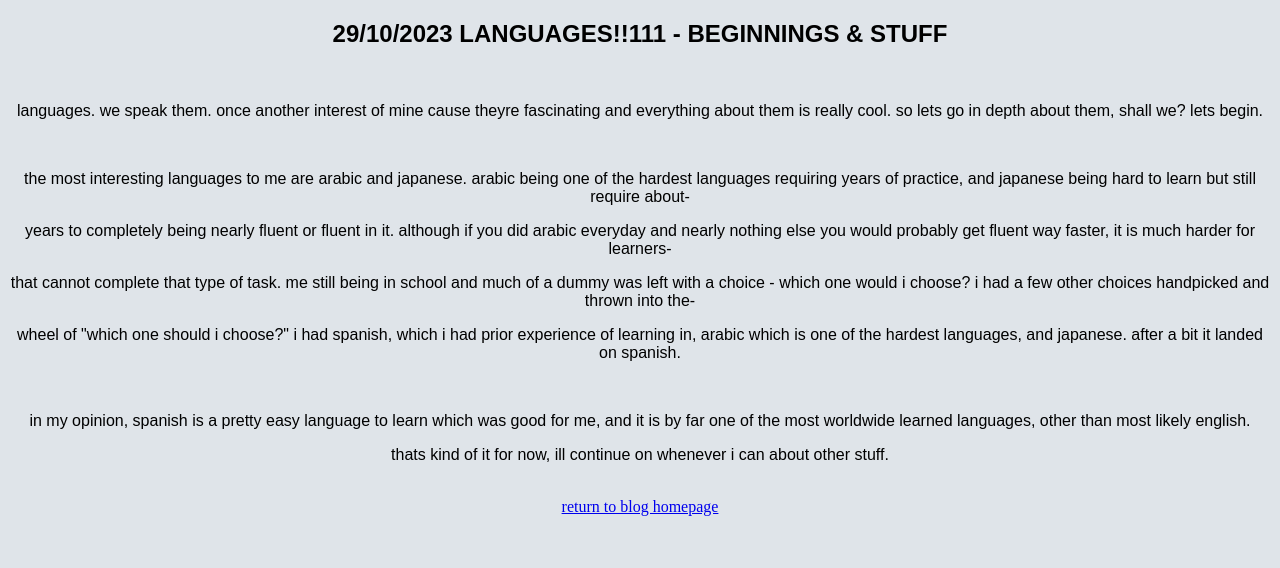
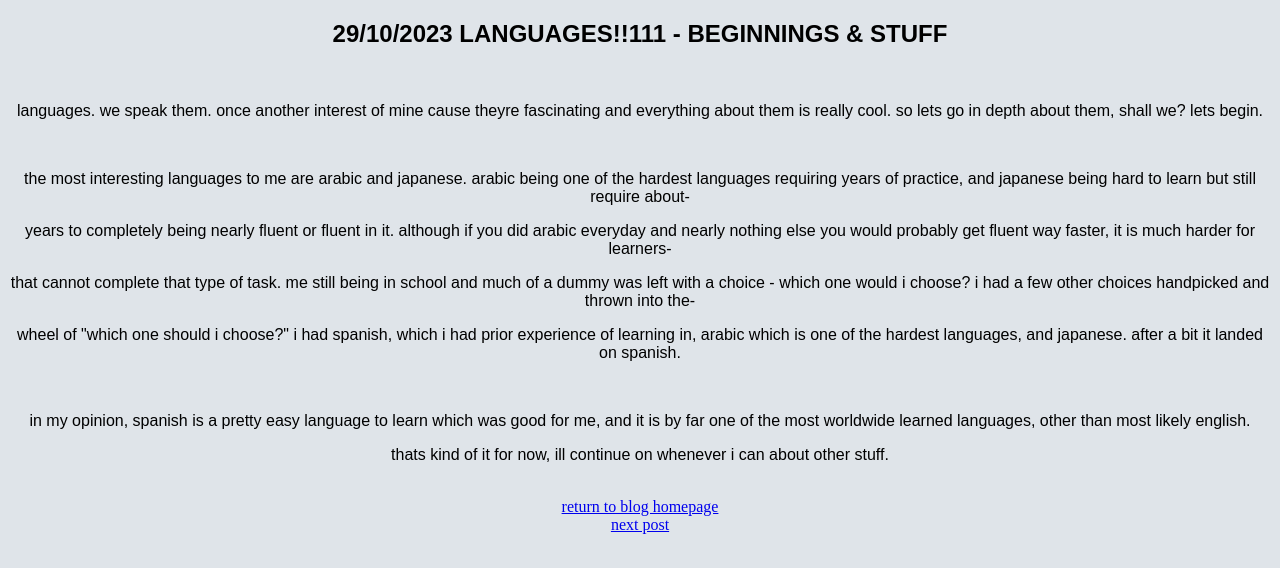
Before and after one commit to maplemaplemaplemaple/website, a plain HTML site: page blog/lal/29102023.html in a window 1280 px wide. Drawn offline with Linux system fonts and the light colour scheme.

Commit message:
Update 29102023.html

```diff
--- a/blog/lal/29102023.html
+++ b/blog/lal/29102023.html
@@ -33,6 +33,8 @@
       <p> thats kind of it for now, ill continue on whenever i can about other stuff.</p>
       <br>
 <a href="https://maplemaplemaplemaple.github.io/website/blog/">return to blog homepage</a>
+      <br>
+      <a href="5112023.html"> next post </a>
     </center>
     </div>
   </body>
```
